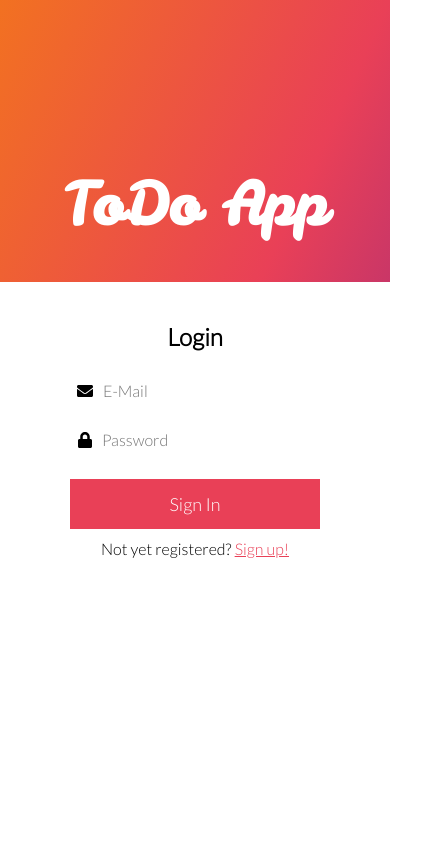
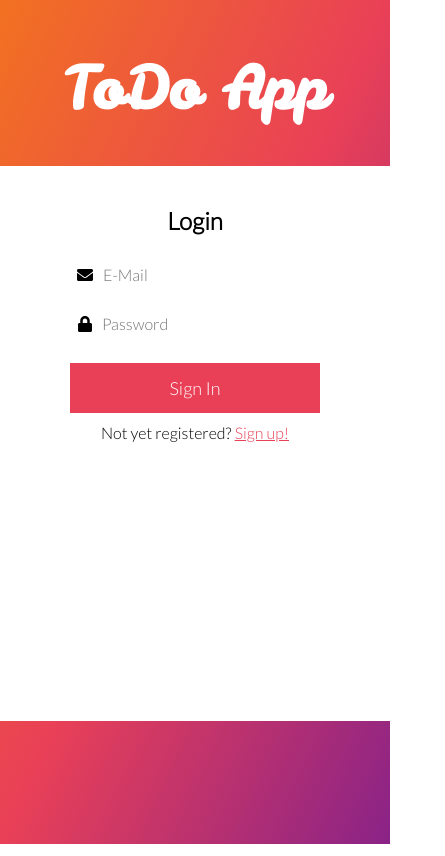
Before and after one commit to luisa-k/to-do-list-app, a React (Create React App) app: page / in a window 390 px wide. Shown: the whole page, 445 px wide, since content can reach past the window. Built offline with nearby package versions, Linux system fonts and the light colour scheme; no server answers.

Commit message:
changes in the UI and responsive design

```diff
--- a/src/App.css
+++ b/src/App.css
@@ -15,7 +15,6 @@ h2 {
 #root {
   display: flex;
   flex-direction: column;
-  justify-content: center;
   align-items: center;
   height: 100%;
   background: #8a2387; /* fallback for old browsers */
@@ -32,22 +31,49 @@ h2 {
     #8a2387
   ); /* W3C, IE 10+/ Edge, Firefox 16+, Chrome 26+, Opera 12+, Safari 7+ */
 }
+
+/* width */
+.AppContainer::-webkit-scrollbar {
+  width: 8px;
+}
+/* Handle */
+::-webkit-scrollbar-thumb {
+  background-color: rebeccapurple;
+}
+
 .App h1 {
   color: white;
   font-size: 58px;
 }
 .App {
-  height: 70vh;
+  height: 80vh;
   width: 500px;
+  margin-top: 10px;
   text-align: center;
+  max-width: 100vw;
 }
+
+.ButtonLogout {
+  text-align: left;
+  margin-left: 10px;
+}
+
+.ButtonLogout div {
+  cursor: pointer;
+  color: white;
+  font-size: 20px;
+  position: fixed;
+}
+
 .AppContainer {
   width: 100%;
-  height: 68vh;
+  height: calc(100% - 120px);
   overflow-y: auto;
   background-color: white;
   padding: 20px;
   box-sizing: border-box;
+  scrollbar-color: rebeccapurple white;
+  scrollbar-width: thin;
 }
 .App-logo {
   height: 40vmin;
--- a/src/App.js
+++ b/src/App.js
@@ -12,6 +12,8 @@ import {
   Route,
   BrowserRouter,
 } from "react-router-dom";
+import { FontAwesomeIcon } from "@fortawesome/react-fontawesome";
+import { faSignOutAlt } from "@fortawesome/free-solid-svg-icons";
 
 class App extends Component {
   constructor() {
@@ -78,10 +80,26 @@ class App extends Component {
     this.isAuth();
   };
 
+  logout = (e) => {
+    e.preventDefault();
+    document.cookie =
+      "webtoken =; Path=/; Expires=Thu, 01 Jan 1970 00:00:01 GMT;";
+    this.updateloggedIn(false);
+  };
+
   render() {
     return (
       <Router>
         <div className="App">
+          <div className="ButtonLogout">
+            {this.state.loggedIn ? (
+              <div onClick={(e) => this.logout(e)}>
+                <FontAwesomeIcon icon={faSignOutAlt}></FontAwesomeIcon> Sign out
+              </div>
+            ) : (
+              <div></div>
+            )}
+          </div>
           <Logo />
           <div className="AppContainer">
             <BrowserRouter>
--- a/src/components/Tasks/Tasks.js
+++ b/src/components/Tasks/Tasks.js
@@ -112,13 +112,6 @@ class Tasks extends React.Component {
       .then(() => this.loadTasks());
   };
 
-  logout = (e) => {
-    e.preventDefault();
-    document.cookie =
-      "webtoken =; Path=/; Expires=Thu, 01 Jan 1970 00:00:01 GMT;";
-    this.props.updateloggedIn(false);
-  };
-
   render() {
     return (
       <div>
@@ -188,9 +181,6 @@ class Tasks extends React.Component {
         <Link to="/addtask">
           <button>Add Task</button>
         </Link>
-        <div>
-          <button onClick={(e) => this.logout(e)}>Logout</button>
-        </div>
       </div>
     );
   }
```
